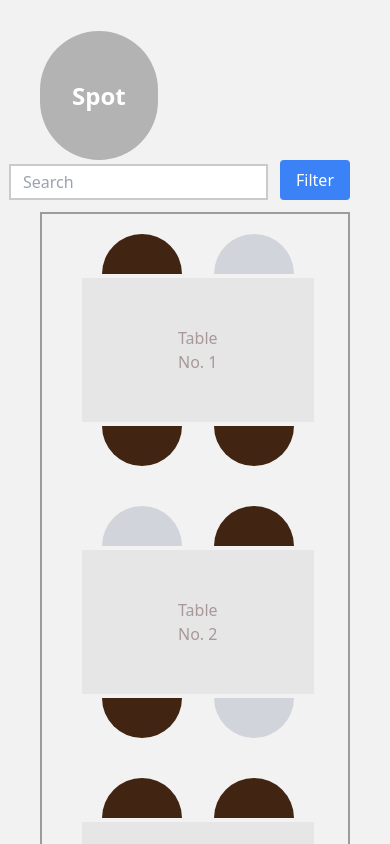
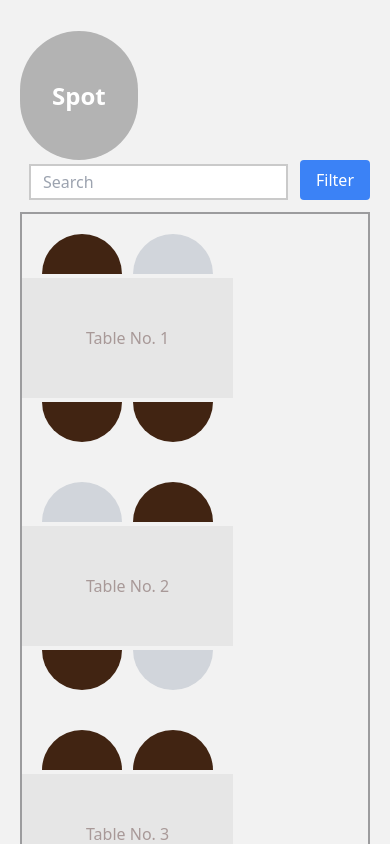
Before and after one commit to sandeepyadav-24/tripo-saints, a React (Vite) app: page / in a window 390 px wide. Shown: the top 844 px of the page. Built offline with nearby package versions, Linux system fonts and the light colour scheme.

Commit message:
Responsive

```diff
--- a/src/components/Home.jsx
+++ b/src/components/Home.jsx
@@ -52,7 +52,7 @@ function Home() {
   });
 
   return (
-    <div className=" px-10 md:px-40 md:h-screen bg-[#F2F2F2]">
+    <div className=" px-5 md:px-40 md:h-screen bg-[#F2F2F2]">
       <div className="pt-20 pb-10">
         <span className="py-12 px-8 bg-[#B3B3B3] rounded-full text-white text-2xl font-semibold">
           Spot
--- a/src/components/SeatingChair.jsx
+++ b/src/components/SeatingChair.jsx
@@ -50,7 +50,7 @@ const SeatingChart = ({ employees }) => {
   return (
     <div className="flex flex-row flex-wrap border-2 border-[#9C9C9E]">
       {oneSpace.map((space, index) => (
-        <div key={index} className="relative my-5 mx-10">
+        <div key={index} className="relative my-5 md:mx-10">
           {/** Render Two Chair  */}
           <div className="flex flex-row justify-between mx-5">
             {space.chairIds.slice(0, 2).map((chairId, index) => {
@@ -74,7 +74,7 @@ const SeatingChart = ({ employees }) => {
             })}
           </div>
           {/** Render Table  */}
-          <div className="bg-[#E6E6E6] py-12 px-24 text-[#A89998] my-1">
+          <div className="bg-[#E6E6E6] py-12 px-16 md:px-24 text-[#A89998] my-1">
             {space.tableNo}
           </div>
           {/** Render Two Chair  */}
```
